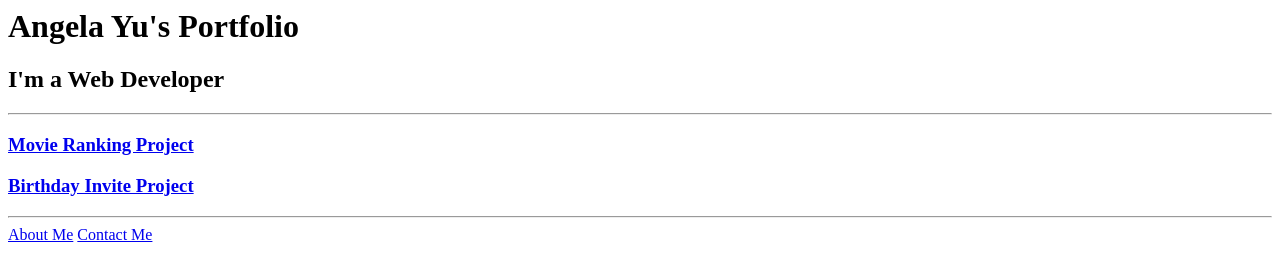
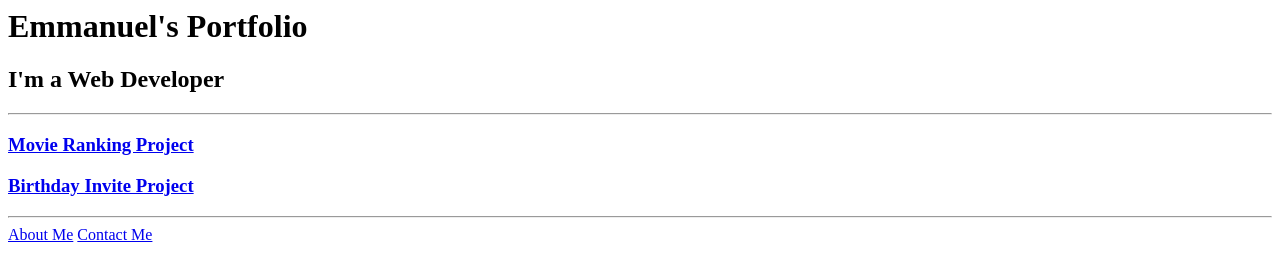
Before and after one commit to Emmanuel-Alem/html-boiler, a plain HTML site: page index.html in a window 1280 px wide. Drawn offline with Linux system fonts and the light colour scheme.

Commit message:
Update index.html

```diff
--- a/index.html
+++ b/index.html
@@ -1,5 +1,5 @@
 <!-- TODO 1: Create the HTML Boilerplate -->
-<h1>Angela Yu's Portfolio</h1>
+<h1>Emmanuel's Portfolio</h1>
 <h2>I'm a Web Developer</h2>
 <hr />
 <!-- TODO 2: Add Your previous projects' HTML into the public folder -->
```
